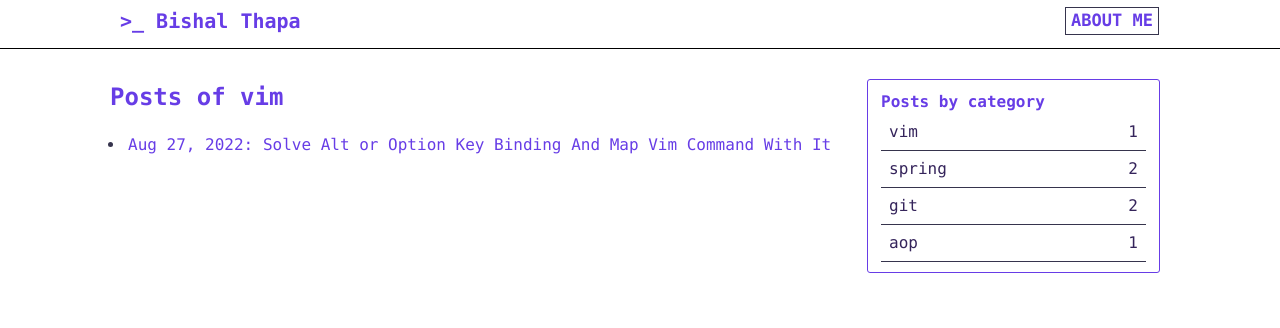
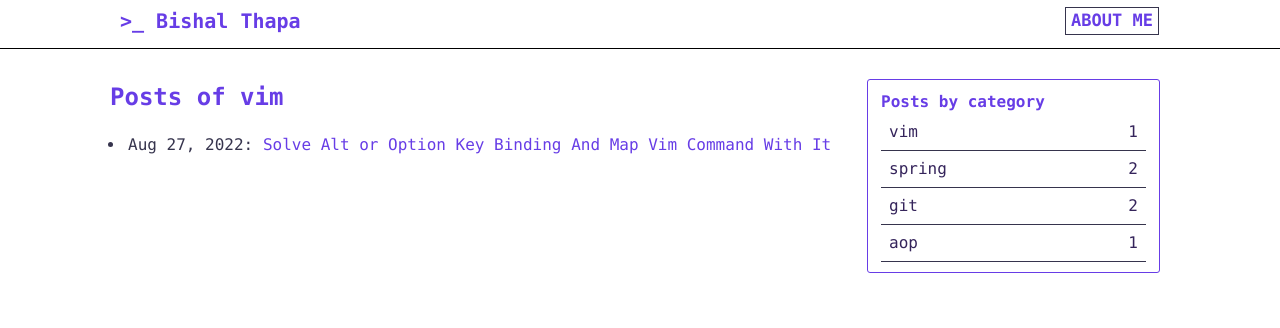
Before and after one commit to bishalthapa-x/bishalthapax.github.io, a Jekyll site: the page built from _category/aop.md, in a window 1280 px wide. Shown: the top 328 px of the page. Built offline with Jekyll 4.4.1, drawn with Linux system fonts in a browser that asks for light colours.

Commit message:
Update
Signed-off-by: Bishal Thapa <bishal.thapa@trustly.com>

```diff
--- a/assets/css/style.css
+++ b/assets/css/style.css
@@ -328,16 +328,11 @@ pre {
   font-family: var(--font-sans-serif);
 }
 
-.posts-of .post-date {
-  color: #673de6!important;
-}
-
 .post a:hover {
   text-decoration: underline;
 }
 
-
-code {
+ode {
   border-radius: 5px;
   padding: 0px 1px;
 }
```
